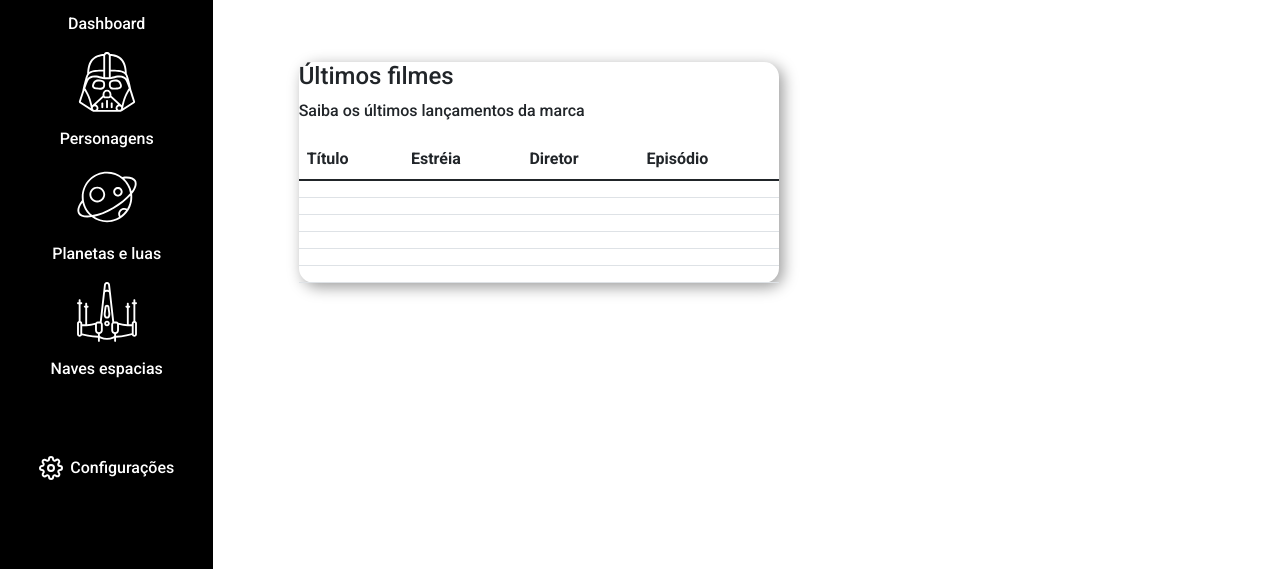
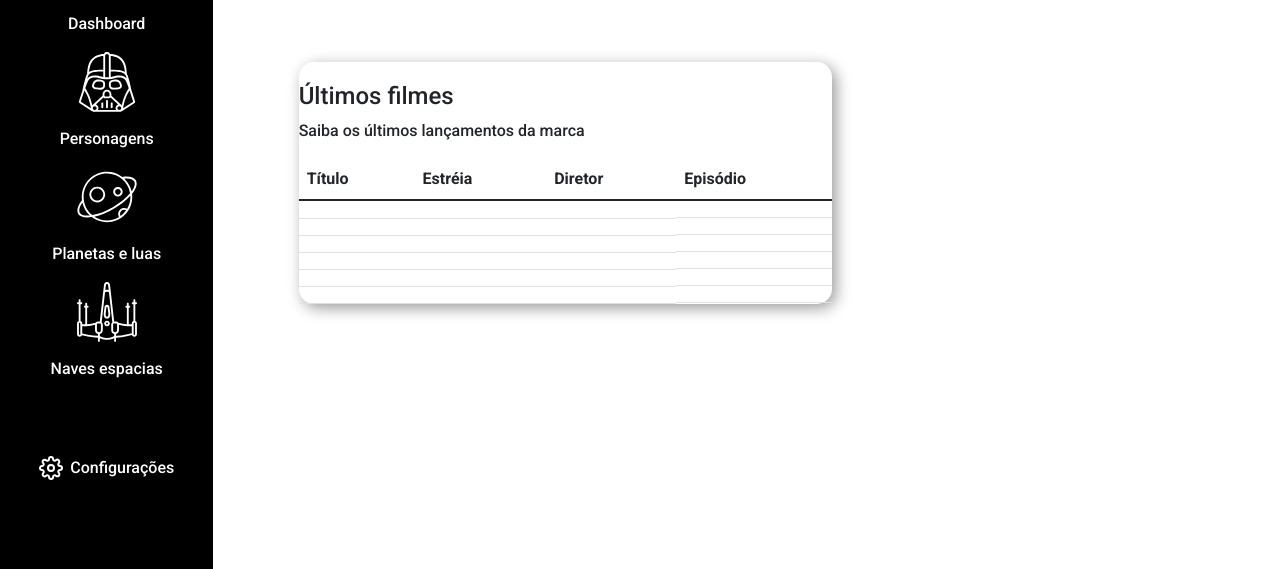
Before and after one commit to RafaelBerger/dashboard-starwars, a plain HTML site: page src/index.html in a window 1280 px wide. Shown: the part 231-800 px from the top of the page. Drawn offline with nearby package versions, Linux system fonts and the light colour scheme; no server answers.

Commit message:
ajustes na tabela

```diff
--- a/src/CSS/table.css
+++ b/src/CSS/table.css
@@ -1,7 +1,15 @@
 #table-section {
   margin-top: 5%;
   margin-left: 8%;
-  width: 45%;
+  width: 50%;
   border-radius: 15px;
   box-shadow: 4px 4px 15px rgba(0, 0, 0, 0.4);
 }
+
+#table-section div {
+  padding-top: 20px;
+}
+
+.table .centralizar {
+  text-align: center;
+}
--- a/src/index.html
+++ b/src/index.html
@@ -285,37 +285,37 @@
                 <th scope="row" id="title-0"></th>
                 <td id="release-0"></td>
                 <td id="director-0"></td>
-                <td id="episode-0"></td>
+                <td id="episode-0" class="centralizar"></td>
               </tr>
               <tr>
                 <th scope="row" id="title-1"></th>
                 <td id="release-1"></td>
                 <td id="director-1"></td>
-                <td id="episode-1"></td>
+                <td id="episode-1" class="centralizar"></td>
               </tr>
               <tr>
                 <th scope="row" id="title-2"></th>
                 <th id="release-2"></th>
                 <th id="director-2"></th>
-                <td id="episode-2"></td>
+                <td id="episode-2" class="centralizar"></td>
               </tr>
               <tr>
                 <th scope="row" id="title-3"></th>
                 <td id="release-3"></td>
                 <td id="director-3"></td>
-                <td id="episode-3"></td>
+                <td id="episode-3" class="centralizar"></td>
               </tr>
               <tr>
                 <th scope="row" id="title-4"></th>
                 <td id="release-4"></td>
                 <td id="director-4"></td>
-                <td id="episode-4"></td>
+                <td id="episode-4" class="centralizar"></td>
               </tr>
               <tr>
                 <th scope="row" id="title-5"></th>
                 <th id="release-5"></th>
                 <th id="director-5"></th>
-                <td id="episode-5"></td>
+                <td id="episode-5" class="centralizar"></td>
               </tr>
             </tbody>
           </table>
```
